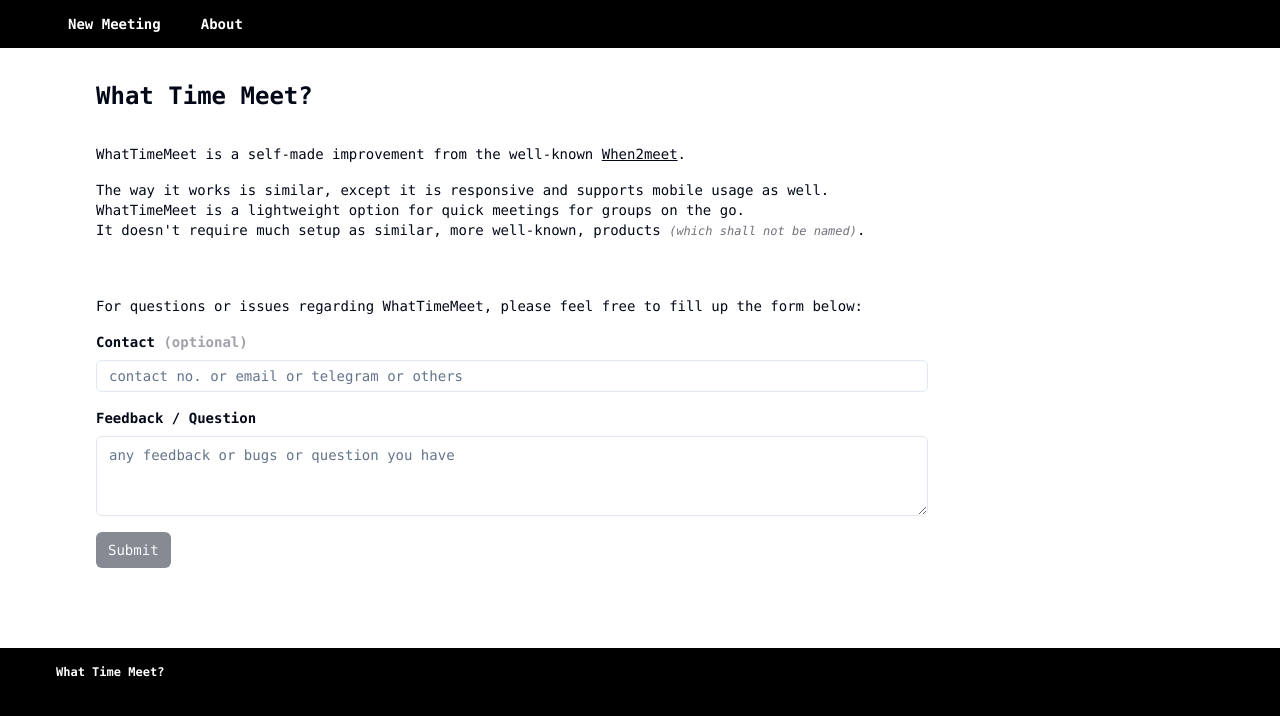
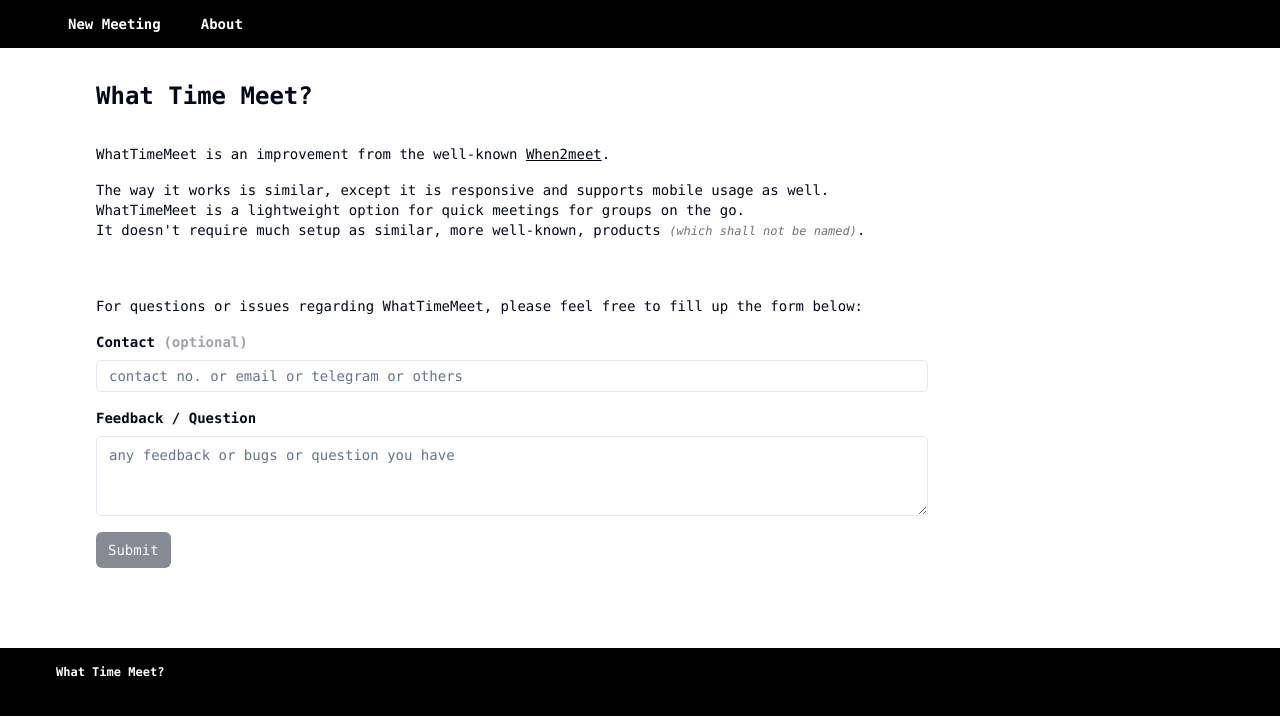
Before and after one commit to bentohset/whattimemeet, a Next.js app in the folder web/: page /about in a window 1280 px wide. Shown: the top 716 px of the page. Built offline with nearby package versions, Linux system fonts and the light colour scheme.

Commit message:
fixes lint

```diff
--- a/web/src/app/about/page.tsx
+++ b/web/src/app/about/page.tsx
@@ -10,7 +10,7 @@ const page = () => {
         <h1 className="font-bold text-2xl">What Time Meet?</h1>
         <div className="flex flex-col gap-y-4">
           <p className="">
-            WhatTimeMeet is a self-made improvement from the well-known{" "}
+            WhatTimeMeet is an improvement from the well-known{" "}
             <Link
               href="https://www.when2meet.com"
               target="__blank"
--- a/web/src/app/not-found.tsx
+++ b/web/src/app/not-found.tsx
@@ -2,7 +2,7 @@ export default function NotFound() {
   return (
     <div>
       <h2>Not Found</h2>
-      <p>No such meeting</p>
+      <p>No such page</p>
     </div>
   );
 }
--- a/web/src/features/meeting/components/Scheduler.tsx
+++ b/web/src/features/meeting/components/Scheduler.tsx
@@ -13,7 +13,7 @@ import type { Attendee, Meeting } from "../types/meeting.type";
 type Props = {
   user: Attendee;
   meeting: Meeting;
-  setAvail: (avail: number[][]) => void;
+  setAvail: React.Dispatch<React.SetStateAction<number[][]>>;
   userAvail: number[][];
 };
 
```
